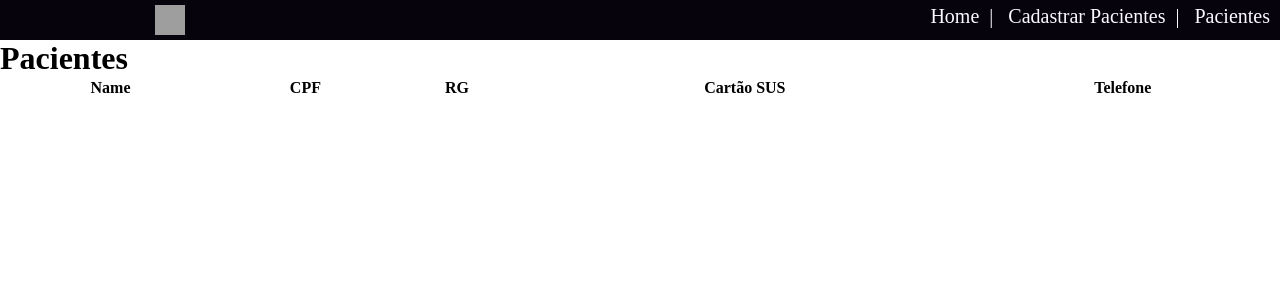
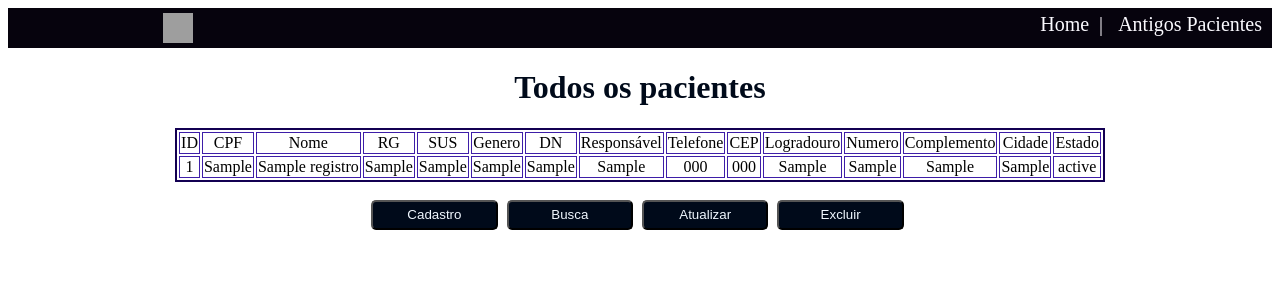
Before and after one commit to ddessak/Sistema-de-Cadastro-de-Pacientes, a PHP site: page /todos.php in a window 1280 px wide. Shown: the top 300 px of the page. Run offline with PHP 8.4, Linux system fonts and the light colour scheme; tables that the repository leaves empty or names only in its code hold one stand-in row (values such as "Sample post"); lists and menus that the app fills with data are empty; grey boxes are pictures that could not be loaded.

Commit message:
Atualização de Projeto

```diff
--- /dev/null
+++ b/css/todos.css
@@ -0,0 +1,28 @@
+h1{
+    color: #000a1a;
+    text-align: center;
+}
+table{
+    text-align: center;
+    border: 2px solid #130052;
+
+}
+table td{
+    border: 1px solid #3e1ea8;
+}
+a{
+    text-decoration: none;
+}
+button{
+    width: 10%;
+    height: 30px;
+    background-color: #000a1a;
+    color: aliceblue;
+    margin-right: 5px;
+    border-radius: 5px;
+    transition: 2s;
+
+}
+button:hover{
+    background-color: #3706d6;
+}
--- a/index.php
+++ b/index.php
@@ -3,7 +3,7 @@
 <html>
     <head>
 
-        <title>Cadastrar</title>
+        <title>Home</title>
         <meta charset="utf-8" >
         <link href="css/menu.css" type="text/css" rel="stylesheet" />
         <link href="css/home.css" type="text/css" rel="stylesheet" />
@@ -14,8 +14,9 @@
 
         <div class="menu">
 
-            <a href="pacientes.php">Pacientes</a>
+            <a href="pacientes.php">Buscar</a>
             <a href="cadastro.php">Cadastrar Pacientes &nbsp;| </a>
+            <a href="todos.php">Pacientes &nbsp;| </a>
             <a href="index.php">Home &nbsp;| </a>
 
             <img src="imagem/saude.png" alt="">
--- a/pacientes.php
+++ b/pacientes.php
@@ -3,7 +3,7 @@
 <html>
     <head>
 
-        <title>Cadastrar</title>
+        <title>Busca</title>
         <meta charset="utf-8" >
         <link href="css/menu.css" type="text/css" rel="stylesheet" />
         <link href="css/pacientes.css" type="text/css" rel="stylesheet" />
@@ -29,7 +29,7 @@
 
         <div class="form">
 
-        <form>
+        <form action="php/pesquisa.php" method="POST">
             <label>Pesquisar: </label>
             <input type="number" name="cpf" placeholder="Digite o CPF" required>
             <br>
--- /dev/null
+++ b/php/pesquisa.php
@@ -0,0 +1,5 @@
+<?php
+    $pdo = new PDO('mysql:host=localhost;dbname=paciente','root', null);
+    $pdo->setAttribute(PDO::ATTR_ERRMODE, PDO::ERRMODE_EXCEPTION);
+
+?>
--- a/todos.php
+++ b/todos.php
@@ -3,9 +3,9 @@
 <html>
     <head>
 
-    <title>Cadastrar</title>
+    <title>Pacientes</title>
     <meta charset="utf-8" >
-    <link href="css/style.css" type="text/css" rel="stylesheet" />
+    <link href="css/todos.css" type="text/css" rel="stylesheet" />
     <link href="css/menu.css" type="text/css" rel="stylesheet" />
 
     </head>
@@ -14,26 +14,68 @@
 
         <div class="menu">
 
-            <a href="pacientes.php">Pacientes</a>
-            <a href="cadastro.php">Cadastrar Pacientes &nbsp;| </a>
+            <a href="pacientes.php">Antigos Pacientes</a>
             <a href="index.php">Home &nbsp;| </a>
 
             <img src="imagem/saude.png" alt="">
 
         </div>
+        <h1>Todos os pacientes</h1>
+        <?php
 
-        <h1> Pacientes</h1>
+            $pdo = new PDO('mysql:host=localhost;dbname=paciente','root', null);
+            $pdo->setAttribute(PDO::ATTR_ERRMODE, PDO::ERRMODE_EXCEPTION);
 
-        <table id="pacientes" class="display" style="width:100%">
-        <thead>
-            <tr>
-                <th>Name</th>
-                <th>CPF</th>
-                <th>RG</th>
-                <th>Cartão SUS</th>
-                <th>Telefone</th>
-            </tr>
-        </thead>
-        </table>
+            $consulta = $pdo->query("SELECT * FROM registro;");
+
+            echo "<center> <table>
+                <tr>
+                    <td> ID </td>
+                    <td> CPF </td>
+                    <td> Nome </td>
+                    <td> RG </td>
+                    <td> SUS </td>
+                    <td> Genero </td>
+                    <td> DN </td>
+                    <td> Responsável </td>
+                    <td> Telefone </td>
+                    <td> CEP </td>
+                    <td> Logradouro </td>
+                    <td> Numero </td>
+                    <td> Complemento </td>
+                    <td> Cidade </td>
+                    <td> Estado </td>
+                </tr>
+
+            ";
+            while ($linha = $consulta->fetch(PDO::FETCH_ASSOC)) {
+                echo "
+                <tr>
+                    <td> {$linha['id']} </td>
+                    <td> {$linha['cpf']} </td>
+                    <td> {$linha['nome']}</td>
+                    <td> {$linha['rg']}</td>
+                    <td> {$linha['sus']}</td>
+                    <td> {$linha['genero']}</td>
+                    <td> {$linha['nascimento']}</td>
+                    <td> {$linha['familia']}</td>
+                    <td> {$linha['telefone']}</td>
+                    <td> {$linha['cep']}</td>
+                    <td> {$linha['av']}</td>
+                    <td> {$linha['numero']}</td>
+                    <td> {$linha['complemento']}</td>
+                    <td> {$linha['cidade']}</td>
+                    <td> {$linha['estado']}</td>
+                </tr> ";
+            }
+            echo"</table border='1'></center>"
+        ?>
+        <br>
+        <center>
+        <a href="cadastro.php"> <button>Cadastro </button> </a>
+        <a href="pacientes.php"> <button>Busca</button> </a>
+        <a href=""> <button>Atualizar </button> </a>
+        <a href=""> <button>Excluir </button> </a>
+        </center>
     </body>
 </html>
```
Also changed, not shown: cadastro.php (+16 -22 lines), css/pacientes.css (+8 -4 lines), css/style.css (+41 -14 lines), js/js.js (added, +8 -0 lines), php/processa.php (added, +49 -0 lines), processa.php (deleted, +0 -76 lines).
